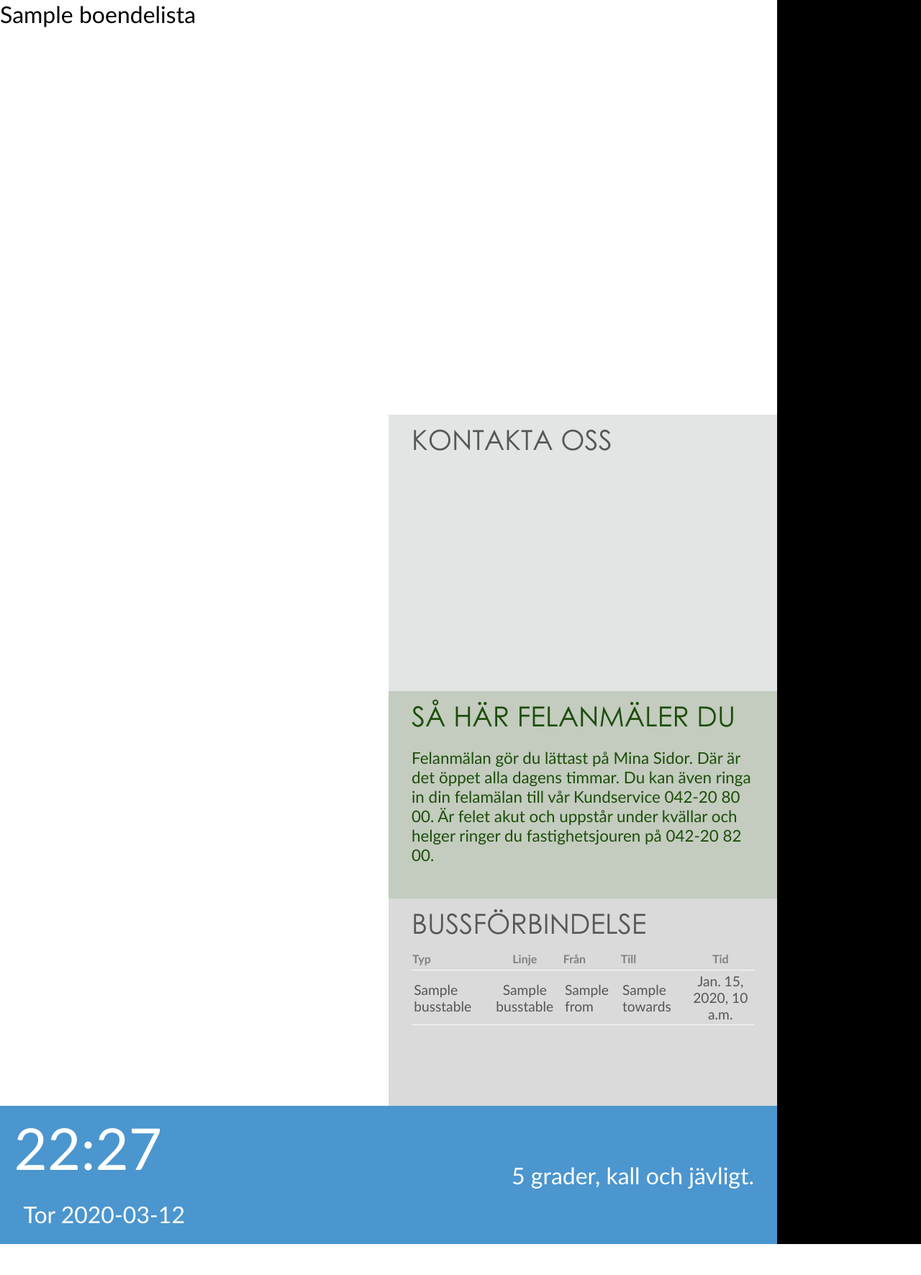
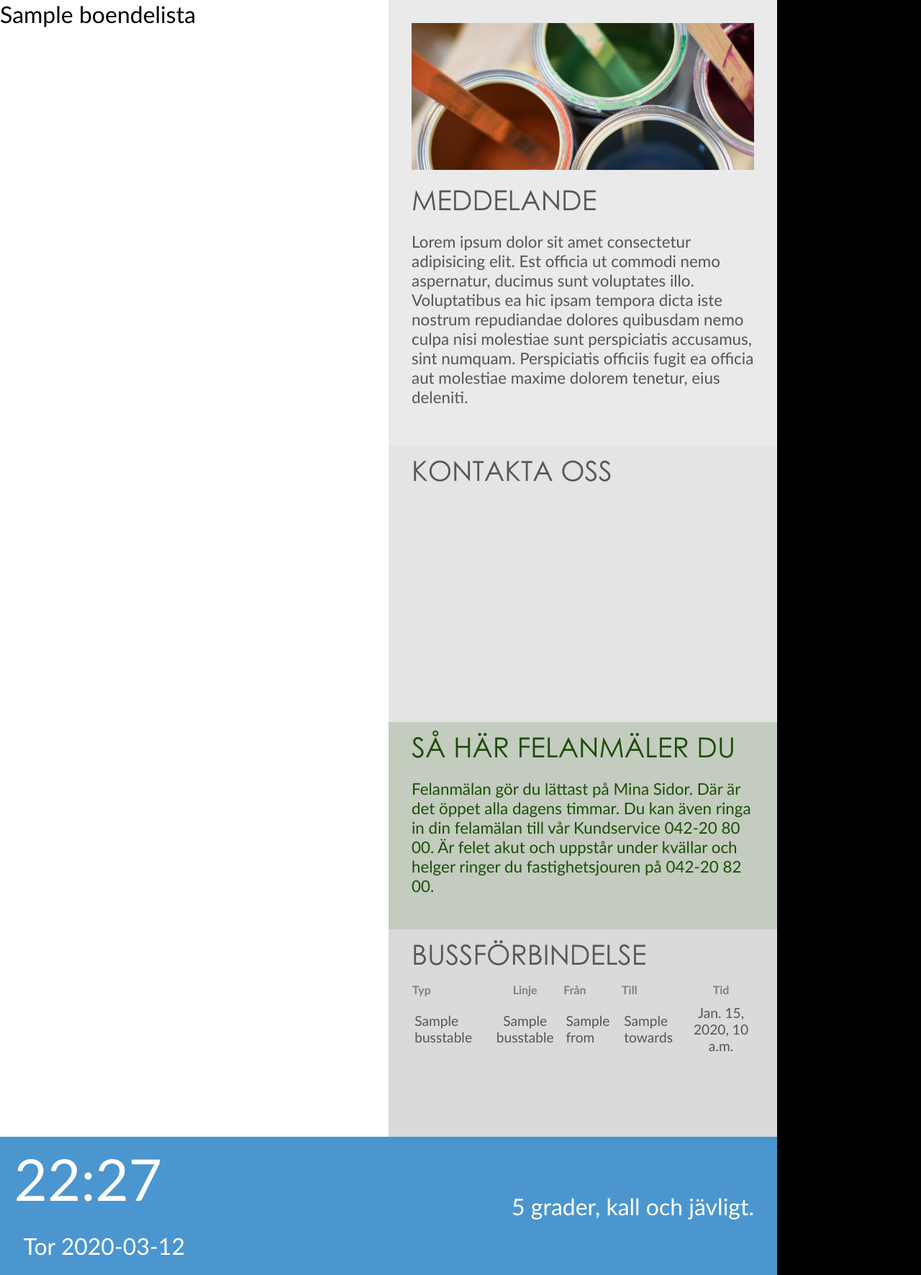
Before and after one commit to PeterHolzer75/infoscreen, a Django app: template templates/main/index.html in a window 1280 px wide. Shown: the part 192-1963 px from the top of the page at 72% size. Before the commit the page ends 1920 px from the top, so only its background shows below. Run offline with Django 3.2, Linux system fonts and the light colour scheme; the template is opened without the code that fills it: most values are stand-ins (such as "Sample title", 1, 10 or a date in 2020); some libraries are stand-ins or nearby versions.

Commit message:
torsdag kväll

```diff
--- a/static/css/base.css
+++ b/static/css/base.css
@@ -98,6 +98,11 @@ header {
   justify-content: space-between;
 }
 
+#sektion1 {
+  background: #d4c6e7;
+  margin: ;
+}
+
 footer {
   display: flex;
   justify-content: space-between;
@@ -132,6 +137,7 @@ main {
   padding: 0rem 1rem 1rem 1rem;
   color: rgb(63, 63, 63);
 }
+
 main p {
   margin-top: 0.2rem;
 }
@@ -150,8 +156,14 @@ footer {
 
 #section1 {
   grid-area: section1;
-  background-color: #f5f5f5;
+  background-color: #eaeaea;
   padding: 0rem 1rem 1rem 1rem;
+  color: rgb(85, 85, 85);
+}
+
+#section1 img {
+  padding-top: 1rem;
+  width: 100%;
 }
 
 #busstable {
@@ -183,10 +195,14 @@ footer {
 
 .busstable tr {
   background: #dadada;
-  border-bottom: #fafafa solid 1px;
+  /* border-bottom: #fafafa solid 1px; */
 }
+.busstable tr:nth-child(even) {
+  background: #c5c5c5;
+}
+
 .busstable td {
-  padding: 0.1rem;
+  padding: 0.13rem;
   color: #555555;
   font-size: 0.6rem;
 }
--- a/templates/main/index.html
+++ b/templates/main/index.html
@@ -25,7 +25,18 @@
         </div>
     </header>
 
-    <section id="sektion1">
+    <section id="section1">
+
+        <img src="{% static 'img/burkar.jpg' %}" alt="">
+
+        <div class="cardtitle">Meddelande</div>
+        <p>Lorem ipsum dolor sit amet consectetur adipisicing elit. Est officia ut commodi nemo aspernatur, ducimus sunt
+            voluptates illo. Voluptatibus ea hic ipsam tempora dicta iste nostrum repudiandae dolores quibusdam nemo
+            culpa nisi molestiae sunt perspiciatis accusamus, sint numquam. Perspiciatis officiis fugit ea officia aut
+            molestiae maxime dolorem tenetur, eius deleniti.</p>
+
+
+
     </section>
 
     <section id="busstable">
```
